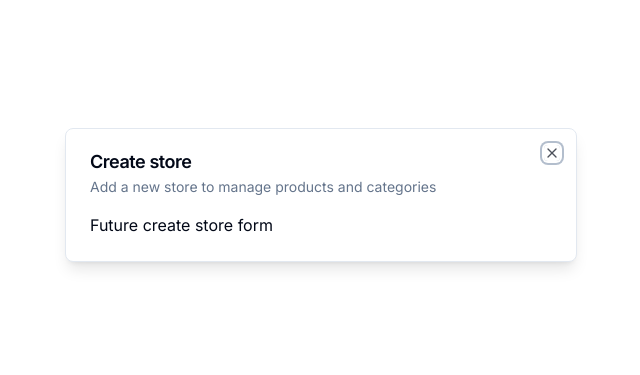
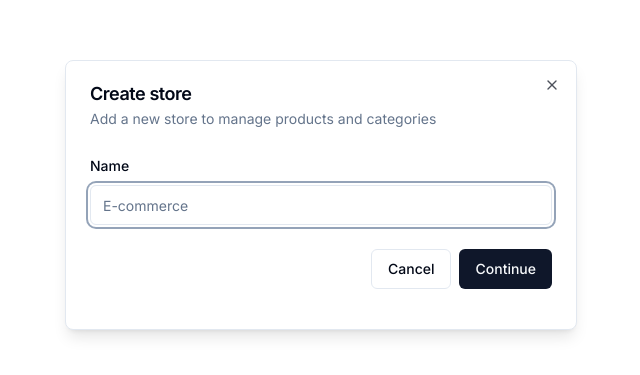
Before and after one commit to YegorKochetkov/ecommerce-admin, a Next.js app: page / in a window 1280 px wide. Shown: the part 205-580 px from the top of the page, without its empty margins (319-959 px from the left). Built offline with nearby package versions, Linux system fonts and the light colour scheme.

Commit message:
feat: create form for store-modal

```diff
--- a/components/modals/store-modal.tsx
+++ b/components/modals/store-modal.tsx
@@ -1,19 +1,76 @@
 "use client";
 
+import { useForm } from "react-hook-form";
+import * as z from "zod";
+
+import { Button } from "@/components/ui/button";
+import {
+  Form,
+  FormControl,
+  FormField,
+  FormItem,
+  FormLabel,
+  FormMessage,
+} from "@/components/ui/form";
+import { Input } from "@/components/ui/input";
 import Modal from "@/components/ui/modal";
 import useStoreModal from "@/hooks/use-store-modal";
+import { zodResolver } from "@hookform/resolvers/zod";
+
+const formSchema = z.object({
+  name: z.string().min(1),
+});
+
+type Form = z.infer<typeof formSchema>;
 
 const StoreModal = () => {
   const { isOpen, onClose } = useStoreModal();
 
+  const form = useForm<Form>({
+    resolver: zodResolver(formSchema),
+    defaultValues: {
+      name: "",
+    },
+  });
+
+  const onSubmit = async (values: Form) => {
+    console.log(values);
+  };
+
   return (
     <Modal
-			title='Create store'
-			description='Add a new store to manage products and categories'
+      title="Create store"
+      description="Add a new store to manage products and categories"
       isOpen={isOpen}
       onClose={onClose}
     >
-			Future create store form
+      <div>
+        <div className="space-y-4 py-2 pb-4">
+          <Form {...form}>
+            <form onSubmit={form.handleSubmit(onSubmit)}>
+              <FormField
+                control={form.control}
+                name="name"
+                render={({ field }) => (
+                  <FormItem>
+                    <FormLabel>Name</FormLabel>
+                    <FormControl>
+                      <Input placeholder="E-commerce" {...field} />
+                    </FormControl>
+                    <FormMessage />
+                  </FormItem>
+                )}
+              />
+              <div className="flex w-full items-center justify-end space-x-2 pt-6">
+                <Button variant="outline" onClick={onClose}>
+                  Cancel
+                </Button>
+                <Button type="submit">Continue</Button>
+              </div>
+            </form>
+          </Form>
+        </div>
+      </div>
     </Modal>
   );
 };
--- /dev/null
+++ b/components/ui/form.tsx
@@ -0,0 +1,177 @@
+import * as React from "react";
+import {
+  Controller,
+  ControllerProps,
+  FieldPath,
+  FieldValues,
+  FormProvider,
+  useFormContext,
+} from "react-hook-form";
+
+import { Label } from "@/components/ui/label";
+import { cn } from "@/lib/utils";
+import * as LabelPrimitive from "@radix-ui/react-label";
+import { Slot } from "@radix-ui/react-slot";
+
+const Form = FormProvider;
+
+type FormFieldContextValue<
+  TFieldValues extends FieldValues = FieldValues,
+  TName extends FieldPath<TFieldValues> = FieldPath<TFieldValues>,
+> = {
+  name: TName;
+};
+
+const FormFieldContext = React.createContext<FormFieldContextValue>(
+  {} as FormFieldContextValue,
+);
+
+const FormField = <
+  TFieldValues extends FieldValues = FieldValues,
+  TName extends FieldPath<TFieldValues> = FieldPath<TFieldValues>,
+>({
+  ...props
+}: ControllerProps<TFieldValues, TName>) => {
+  return (
+    <FormFieldContext.Provider value={{ name: props.name }}>
+      <Controller {...props} />
+    </FormFieldContext.Provider>
+  );
+};
+
+const useFormField = () => {
+  const fieldContext = React.useContext(FormFieldContext);
+  const itemContext = React.useContext(FormItemContext);
+  const { getFieldState, formState } = useFormContext();
+
+  const fieldState = getFieldState(fieldContext.name, formState);
+
+  if (!fieldContext) {
+    throw new Error("useFormField should be used within <FormField>");
+  }
+
+  const { id } = itemContext;
+
+  return {
+    id,
+    name: fieldContext.name,
+    formItemId: `${id}-form-item`,
+    formDescriptionId: `${id}-form-item-description`,
+    formMessageId: `${id}-form-item-message`,
+    ...fieldState,
+  };
+};
+
+type FormItemContextValue = {
+  id: string;
+};
+
+const FormItemContext = React.createContext<FormItemContextValue>(
+  {} as FormItemContextValue,
+);
+
+const FormItem = React.forwardRef<
+  HTMLDivElement,
+  React.HTMLAttributes<HTMLDivElement>
+>(({ className, ...props }, ref) => {
+  const id = React.useId();
+
+  return (
+    <FormItemContext.Provider value={{ id }}>
+      <div ref={ref} className={cn("space-y-2", className)} {...props} />
+    </FormItemContext.Provider>
+  );
+});
+FormItem.displayName = "FormItem";
+
+const FormLabel = React.forwardRef<
+  React.ElementRef<typeof LabelPrimitive.Root>,
+  React.ComponentPropsWithoutRef<typeof LabelPrimitive.Root>
+>(({ className, ...props }, ref) => {
+  const { error, formItemId } = useFormField();
+
+  return (
+    <Label
+      ref={ref}
+      className={cn(error && "text-destructive", className)}
+      htmlFor={formItemId}
+      {...props}
+    />
+  );
+});
+FormLabel.displayName = "FormLabel";
+
+const FormControl = React.forwardRef<
+  React.ElementRef<typeof Slot>,
+  React.ComponentPropsWithoutRef<typeof Slot>
+>(({ ...props }, ref) => {
+  const { error, formItemId, formDescriptionId, formMessageId } =
+    useFormField();
+
+  return (
+    <Slot
+      ref={ref}
+      id={formItemId}
+      aria-describedby={
+        !error
+          ? `${formDescriptionId}`
+          : `${formDescriptionId} ${formMessageId}`
+      }
+      aria-invalid={!!error}
+      {...props}
+    />
+  );
+});
+FormControl.displayName = "FormControl";
+
+const FormDescription = React.forwardRef<
+  HTMLParagraphElement,
+  React.HTMLAttributes<HTMLParagraphElement>
+>(({ className, ...props }, ref) => {
+  const { formDescriptionId } = useFormField();
+
+  return (
+    <p
+      ref={ref}
+      id={formDescriptionId}
+      className={cn("text-sm text-muted-foreground", className)}
+      {...props}
+    />
+  );
+});
+FormDescription.displayName = "FormDescription";
+
+const FormMessage = React.forwardRef<
+  HTMLParagraphElement,
+  React.HTMLAttributes<HTMLParagraphElement>
+>(({ className, children, ...props }, ref) => {
+  const { error, formMessageId } = useFormField();
+  const body = error ? String(error?.message) : children;
+
+  if (!body) {
+    return null;
+  }
+
+  return (
+    <p
+      ref={ref}
+      id={formMessageId}
+      className={cn("text-sm font-medium text-destructive", className)}
+      {...props}
+    >
+      {body}
+    </p>
+  );
+});
+FormMessage.displayName = "FormMessage";
+
+export {
+  useFormField,
+  Form,
+  FormItem,
+  FormLabel,
+  FormControl,
+  FormDescription,
+  FormMessage,
+  FormField,
+};
--- /dev/null
+++ b/components/ui/input.tsx
@@ -0,0 +1,25 @@
+import * as React from "react";
+
+import { cn } from "@/lib/utils";
+
+export interface InputProps
+  extends React.InputHTMLAttributes<HTMLInputElement> {}
+
+const Input = React.forwardRef<HTMLInputElement, InputProps>(
+  ({ className, type, ...props }, ref) => {
+    return (
+      <input
+        type={type}
+        className={cn(
+          "flex h-10 w-full rounded-md border border-input bg-background px-3 py-2 text-sm ring-offset-background file:border-0 file:bg-transparent file:text-sm file:font-medium placeholder:text-muted-foreground focus-visible:outline-none focus-visible:ring-2 focus-visible:ring-ring focus-visible:ring-offset-2 disabled:cursor-not-allowed disabled:opacity-50",
+          className,
+        )}
+        ref={ref}
+        {...props}
+      />
+    );
+  },
+);
+Input.displayName = "Input";
+
+export { Input };
--- /dev/null
+++ b/components/ui/label.tsx
@@ -0,0 +1,26 @@
+"use client";
+
+import { cva, VariantProps } from "class-variance-authority";
+import * as React from "react";
+
+import { cn } from "@/lib/utils";
+import * as LabelPrimitive from "@radix-ui/react-label";
+
+const labelVariants = cva(
+  "text-sm font-medium leading-none peer-disabled:cursor-not-allowed peer-disabled:opacity-70",
+);
+
+const Label = React.forwardRef<
+  React.ElementRef<typeof LabelPrimitive.Root>,
+  React.ComponentPropsWithoutRef<typeof LabelPrimitive.Root> &
+    VariantProps<typeof labelVariants>
+>(({ className, ...props }, ref) => (
+  <LabelPrimitive.Root
+    ref={ref}
+    className={cn(labelVariants(), className)}
+    {...props}
+  />
+));
+Label.displayName = LabelPrimitive.Root.displayName;
+
+export { Label };
--- /dev/null
+++ b/prettier.config.js
@@ -0,0 +1,4 @@
+// prettier.config.js
+module.exports = {
+	plugins: ["prettier-plugin-tailwindcss"],
+};
```
Also changed, not shown: package.json (+8 -0 lines), 1 other file (tests, documents, lock files or other folders). Lines whose indentation alone changed are shown as unchanged.
